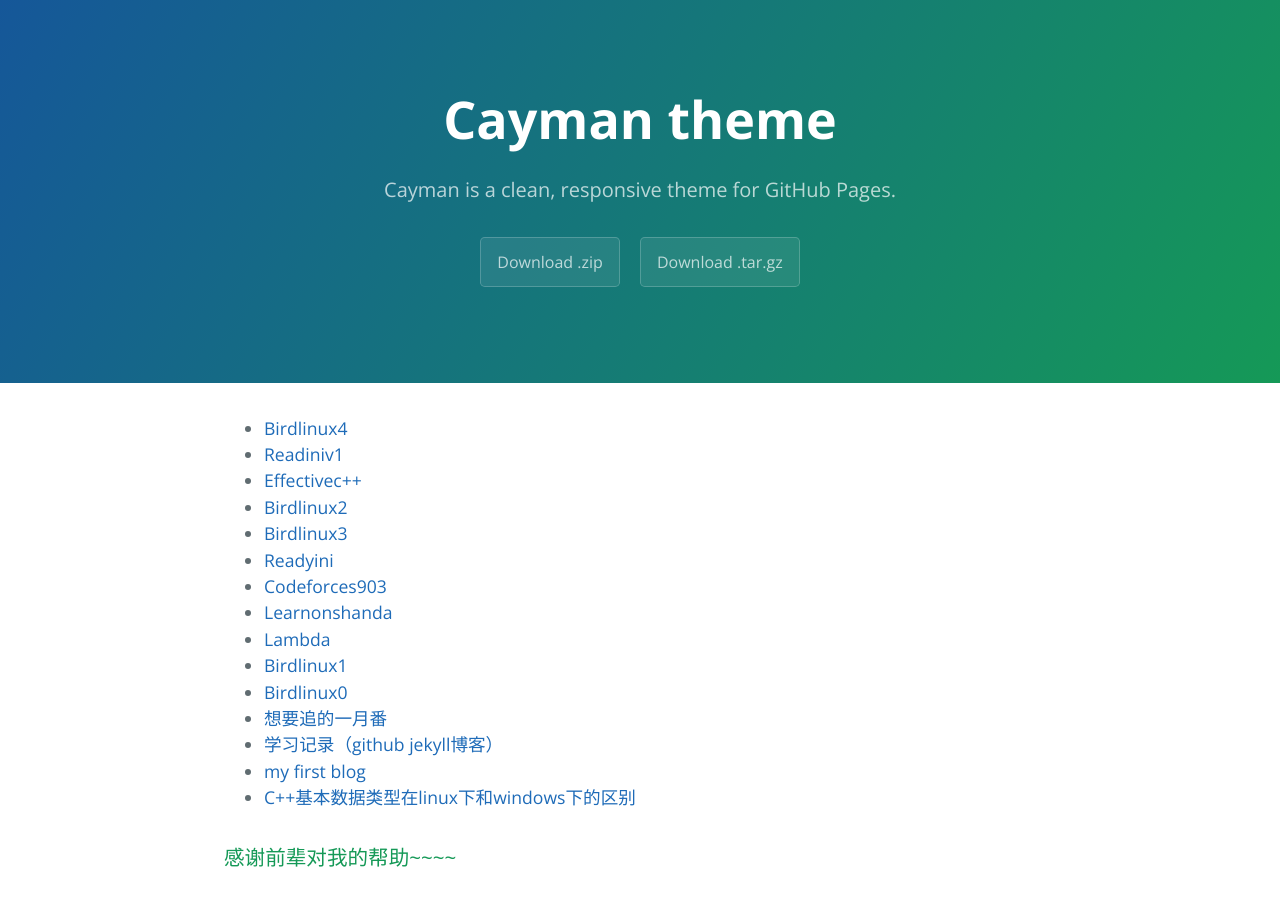
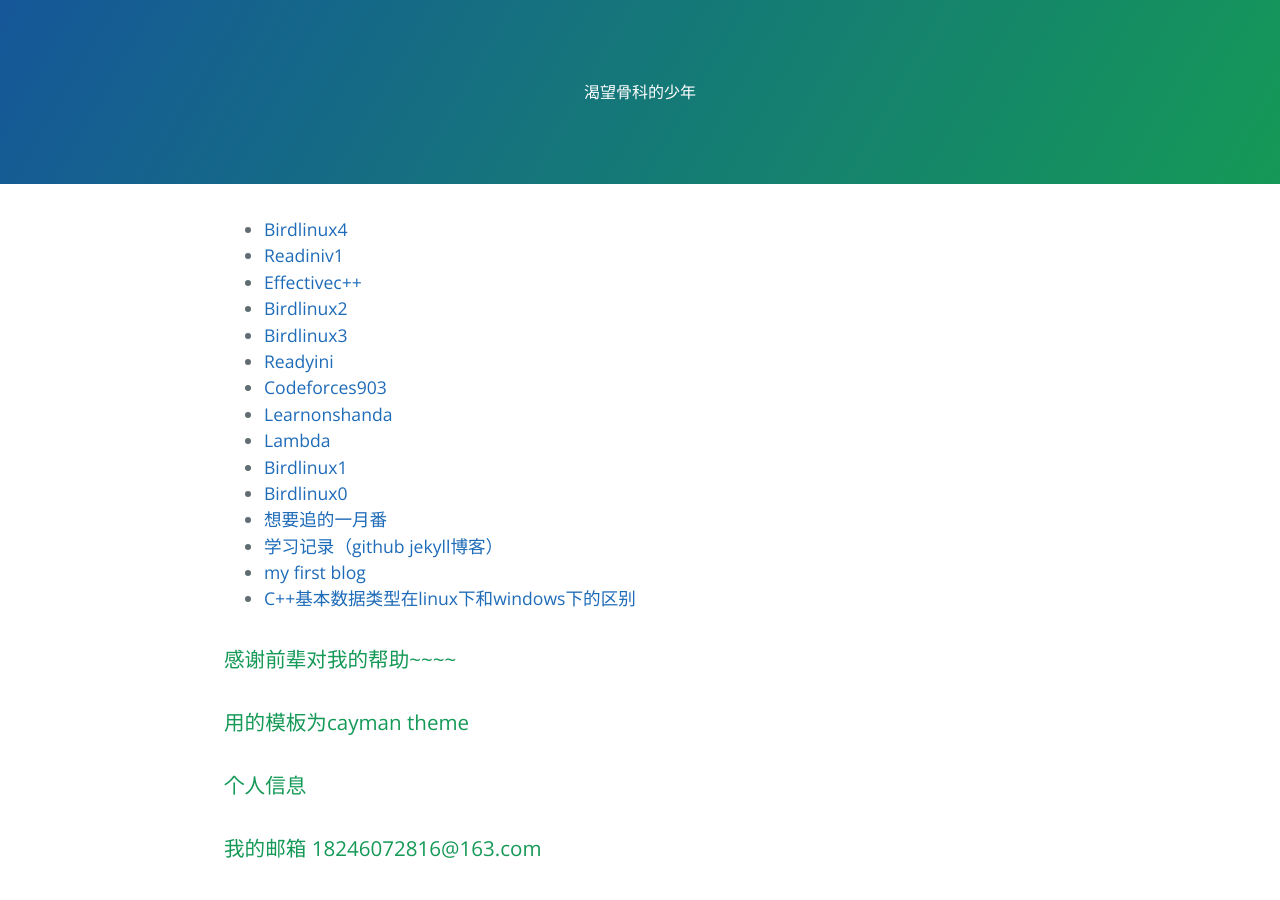
Before and after one commit to cuiyixiao/cuiyixiao.github.io, a Jekyll site: the page built from index.md, in a window 1280 px wide and 900 px high. Built offline with Jekyll 4.4.1, drawn with Linux system fonts in a browser that asks for light colours.

Commit message:
Update default.html

```diff
--- a/_layouts/default.html
+++ b/_layouts/default.html
@@ -11,15 +11,7 @@
   </head>
   <body>
     <section class="page-header">
-      <h1 class="project-name">{{ site.title | default: site.github.repository_name }}</h1>
-      <h2 class="project-tagline">{{ site.description | default: site.github.project_tagline }}</h2>
-      {% if site.github.is_project_page %}
-        <a href="{{ site.github.repository_url }}" class="btn">View on GitHub</a>
-      {% endif %}
-      {% if site.show_downloads %}
-        <a href="{{ site.github.zip_url }}" class="btn">Download .zip</a>
-        <a href="{{ site.github.tar_url }}" class="btn">Download .tar.gz</a>
-      {% endif %}
+      <h>渴望骨科的少年</h>
     </section>
 
     <section class="main-content">
```
